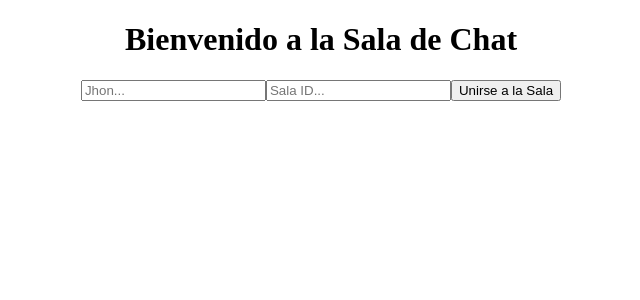
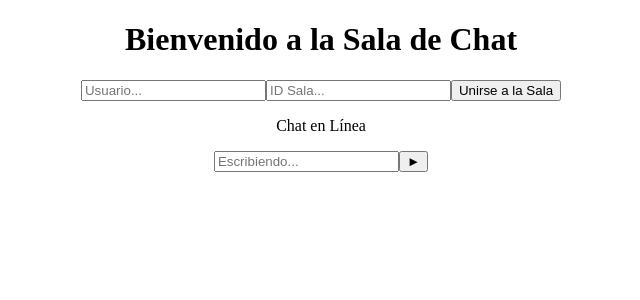
Before and after one commit to BryanCachimuel/Chat_App_con_Nodejs_Reactjs, a React (Create React App) app in the folder frontend/: page / in a window 1280 px wide. Shown: the top 300 px of the page, without its empty margins (319-959 px from the left). Built offline with nearby package versions, Linux system fonts and the light colour scheme; no server answers.

Commit message:
creando y configurando el socket para la vista del chat entre usuarios

```diff
--- a/frontend/src/App.js
+++ b/frontend/src/App.js
@@ -1,6 +1,7 @@
 import './App.css';
 import io from 'socket.io-client'
 import { useState } from 'react'
+import Chat from './Chat';
 
 const socket = io.connect("http://localhost:3002")
 
@@ -20,19 +21,21 @@
       <h1>Bienvenido a la Sala de Chat</h1>
       <input
         type="text"
-        placeholder="Jhon..."
+        placeholder="Usuario..."
         onChange={(event) => {
           setUsername(event.target.value);
         }}
       />
       <input
         type="text"
-        placeholder="Sala ID..."
+        placeholder="ID Sala..."
         onChange={(event) => {
           setRoom(event.target.value);
         }}
       />
       <button onClick={UnirseSala}>Unirse a la Sala</button>
+
+      <Chat socket={socket} username={username} room={room}/>
     </div>
   );
 }
--- /dev/null
+++ b/frontend/src/Chat.js
@@ -0,0 +1,37 @@
+import React, {useState} from 'react'
+
+export default function Chat(socket, username, room) {
+
+  const [currentMessage, setCurrentMessage] = useState("");
+
+  const sendMessage = async () =>{
+    if(currentMessage !== ""){
+      const messaageData = {
+        room: room,
+        author: username,
+        message: currentMessage,
+        time: new Date(Date.now()).getHours() + ":" + new Date(Date.now()).getMinutes(),
+      };
+
+    }
+  };
+
+  return (
+    <div>
+      <div className="chat-header">
+        <p>Chat en Línea</p>
+      </div>
+      <div className="chat-body"></div>
+      <div className="chat-footer">
+        <input
+          type="text"
+          placeholder="Escribiendo..."
+          onChange={(event) => {
+            setCurrentMessage(event.target.value);
+          }}
+        />
+        <button>&#9658;</button>
+      </div>
+    </div>
+  )
+}
```
